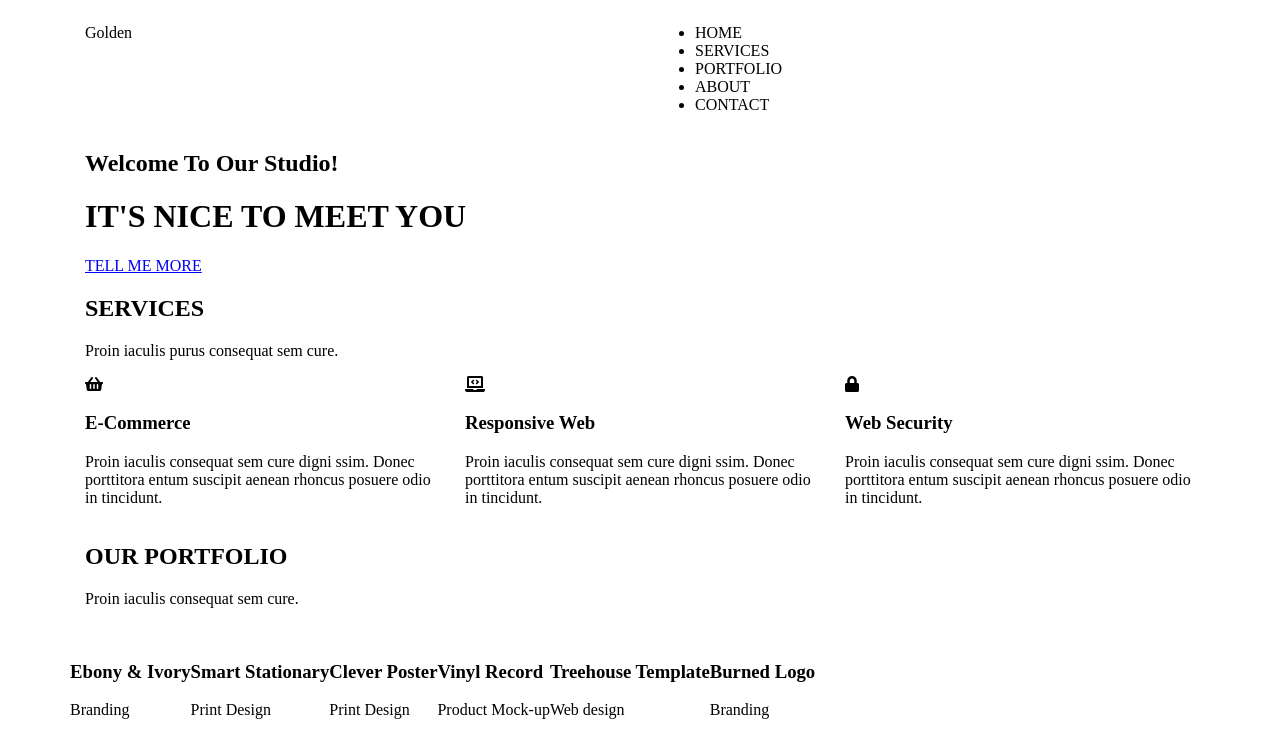
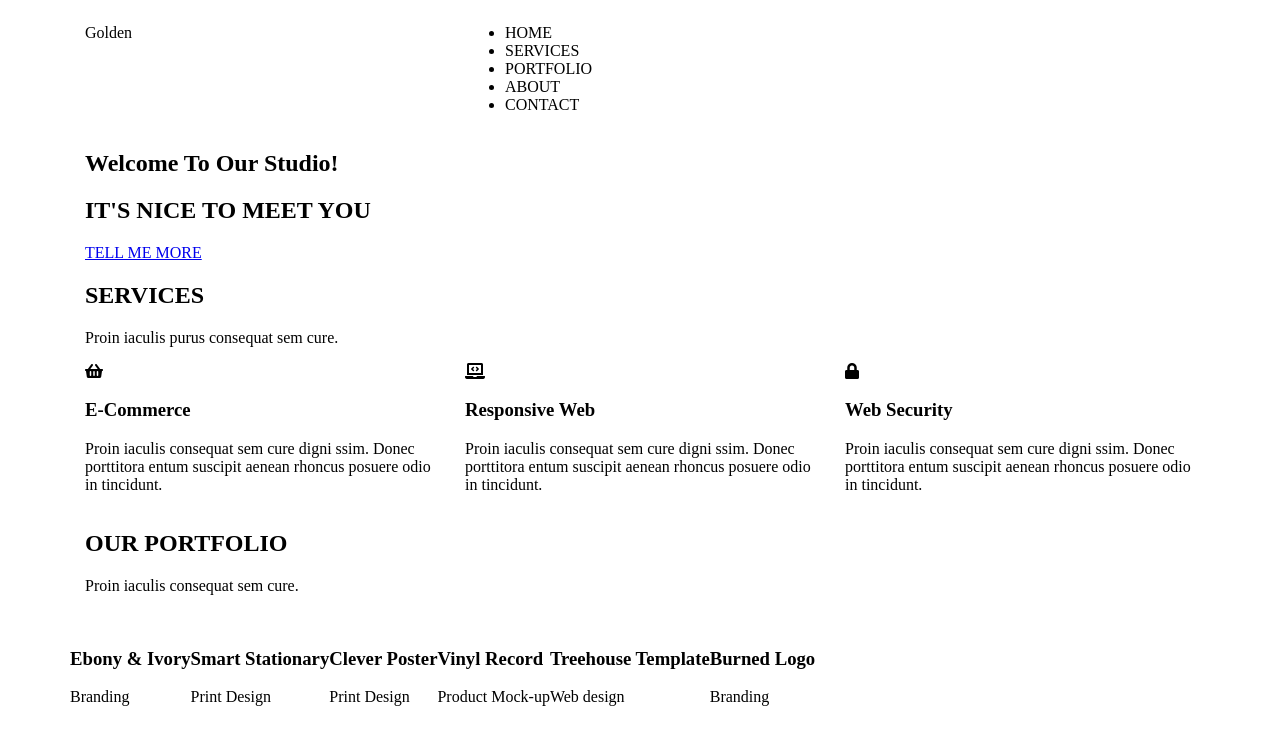
Before and after one commit to PiotrJablon/Nauka-git-2, a website: page Zadanie/index.html in a window 1280 px wide. Shown: the top 741 px of the page. Drawn offline with Linux system fonts and the light colour scheme.

Commit message:
Add fonts and modify splash section

```diff
--- a/Zadanie/index.html
+++ b/Zadanie/index.html
@@ -6,15 +6,17 @@
 	<link rel="stylesheet" type="text/css" href="css/style.css">
 	<link rel="stylesheet" type="text/css" href="vendor/bootstrap-grid.css">
 	<link rel="stylesheet" href="https://use.fontawesome.com/releases/v5.5.0/css/all.css">
+	<link rel="preconnect" href="https://fonts.gstatic.com">
+	<link href="https://fonts.googleapis.com/css2?family=Noto+Serif:ital@1&family=Roboto:wght@500&family=Yellowtail&display=swap" rel="stylesheet">
 </head>
 <body>
-	<nav class="navigation">
+	<section class="splash">
 		<div class="container">
 			<div class="row">
-				<div class="Web-name col-6">
+				<div class="web-name col-4">
 					<p>Golden</p>
 				</div>
-				<div class="nav-link col-6">
+				<div class="nav-link col-8">
 					<ul>
 						<li>HOME</li>
 						<li>SERVICES</li>
@@ -23,12 +25,6 @@
 						<li>CONTACT</li>
 					</ul>
 				</div>
-			</div>
-		</div>
-	</nav>
-	<header class="splash">
-		<div class="container">
-			<div class="row">
 				<div class="splash-inner col-12">
 					<h2 class="splash-subtitle">Welcome To Our Studio!</h2>
 					<h1 class="splash-title">IT'S NICE TO MEET YOU</h1>
@@ -36,7 +32,7 @@
 				</div>
 			</div>
 		</div>
-	</header>
+	</section>
 	<section class="services">
 		<div class="container">
 			<h2 class="page-title">SERVICES</h2>
```
